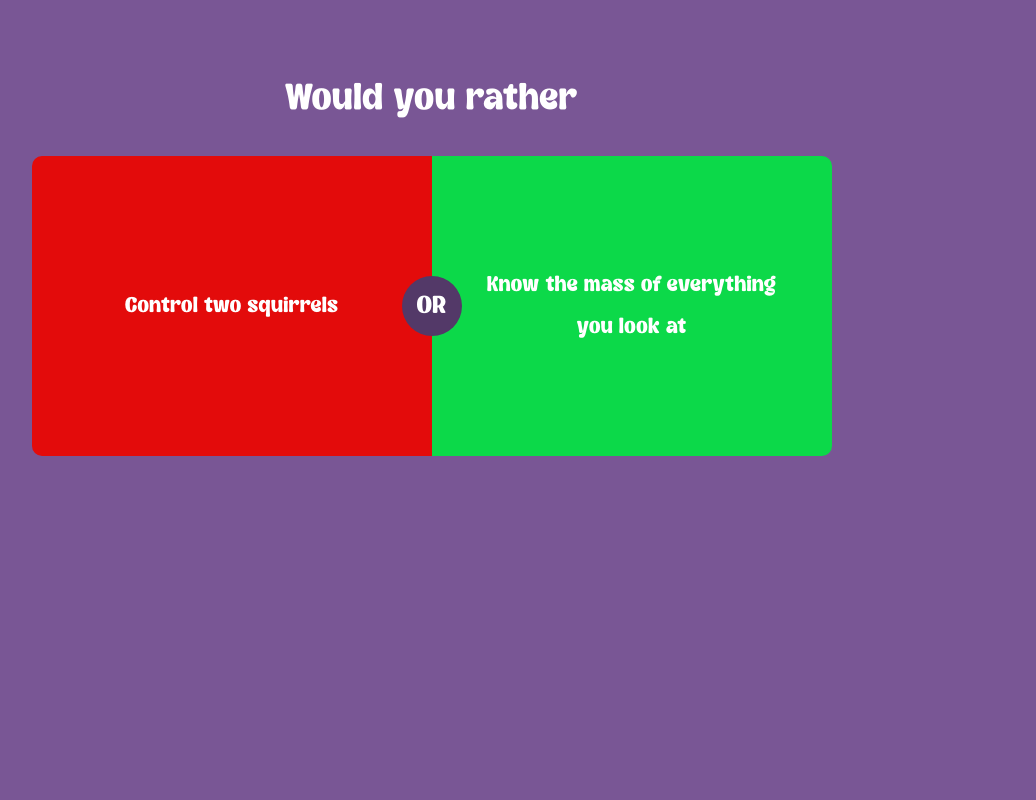
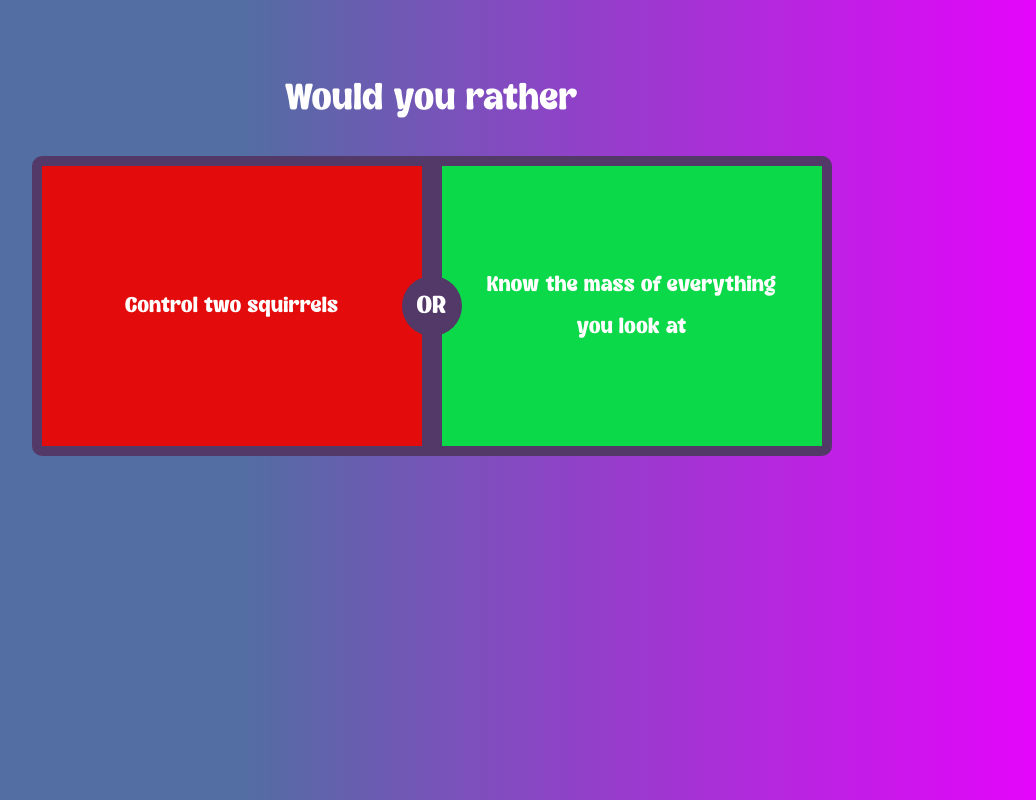
Before and after one commit to Tornike512/Squirrel-or-weight, a React (Vite) app: page / in a window 1280 px wide. Shown: the whole page, without its empty margins (208-1244 px from the left). Built offline with nearby package versions, Linux system fonts and the light colour scheme; no server answers.

Commit message:
Fix: Backgronund Color Of Page

```diff
--- a/src/components/WouldYouRather/WouldYouRather.tsx
+++ b/src/components/WouldYouRather/WouldYouRather.tsx
@@ -1,9 +1,9 @@
+import { UseSendApi } from "src/hooks/UseSendIp";
 import { UseApi } from "src/hooks/UseIP";
-import { UseSendApi } from "src/hooks/UseSendIp";
 
 export function WouldYouRather() {
-  const api = UseApi();
   UseSendApi();
+  const { api } = UseApi();
 
   return (
     <div className="pt-[5%] px-[10%]">
@@ -11,10 +11,10 @@ export function WouldYouRather() {
         Would you rather
       </h1>
       <div className="w-full text-[#ffffff] flex justify-center items-center relative">
-        <div className="bg-[#E30B0B] h-[300px] w-[400px] flex justify-center items-center text-[28px] p-[40px] text-[#ffffff] text-center rounded-bl-[10px] rounded-tl-[10px] cursor-pointer hover:bg-[#FF0707]">
+        <div className="bg-[#E30B0B] border-[10px] border-solid border-[#533968] h-[300px] w-[400px] flex justify-center items-center text-[28px] p-[40px] text-[#ffffff] text-center rounded-bl-[10px] rounded-tl-[10px] cursor-pointer hover:bg-[#FF0707]">
           Control two squirrels
         </div>
-        <div className="bg-[#0CD949] h-[300px] w-[400px] flex justify-center items-center text-[28px] p-[40px] text-[#ffffff] text-center rounded-br-[10px] rounded-tr-[10px] cursor-pointer hover:bg-[#00FF4C]">
+        <div className="bg-[#0CD949] border-[10px] border-solid border-[#533968] h-[300px] w-[400px] flex justify-center items-center text-[28px] p-[40px] text-[#ffffff] text-center rounded-br-[10px] rounded-tr-[10px] cursor-pointer hover:bg-[#00FF4C]">
           Know the mass of everything you look at
         </div>
         <h2 className="absolute bg-[#533968] px-[15px] py-[6px] text-[32px] rounded-[100%]">
--- a/src/hooks/UseIP.ts
+++ b/src/hooks/UseIP.ts
@@ -3,13 +3,11 @@ import axios from "axios";
 import { useEffect, useState } from "react";
 
 export function UseApi() {
-  const [api, setApi] = useState<string>("");
+  const [api, setApi] = useState<string[]>([]);
 
   async function getApi() {
     try {
-      const response = await axios.get(
-        "https://squirrel-weight-backend-j.onrender.com/"
-      );
+      const response = await axios.get("https://sq-nine.vercel.app/");
       setApi(response.data);
     } catch (error) {
       console.log("Error Loading Api");
@@ -20,7 +18,5 @@ export function UseApi() {
     getApi();
   }, []);
 
-  console.log(api);
-
   return { api };
 }
--- a/src/hooks/UseSendIp.ts
+++ b/src/hooks/UseSendIp.ts
@@ -7,9 +7,7 @@ export function UseSendApi() {
 
   async function postApi() {
     try {
-      const response = await axios.post(
-        "https://squirrel-weight-backend-j.onrender.com"
-      );
+      const response = await axios.post("https://sq-nine.vercel.app/");
       setApi(JSON.stringify(response.data));
     } catch (error) {
       console.log("Error Loading Api");
@@ -20,7 +18,5 @@ export function UseSendApi() {
     postApi();
   }, []);
 
-  console.log(api);
-
   return { api };
 }
--- a/src/index.css
+++ b/src/index.css
@@ -22,6 +22,11 @@
 }
 
 body {
-  background-color: #795695;
+  background: rgb(82, 110, 162);
+  background: linear-gradient(
+    90deg,
+    rgba(82, 110, 162, 1) 35%,
+    rgba(235, 0, 255, 1) 100%
+  );
   font-family: "cleriong";
 }
```
